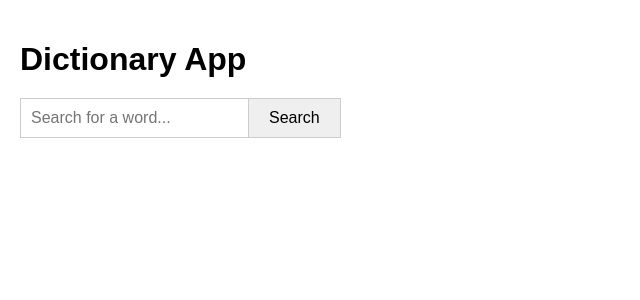
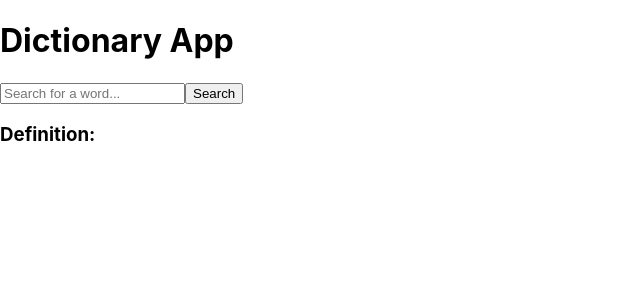
Before and after one commit to thershan/XDictionary, a React (Create React App) app: page / in a window 1280 px wide. Shown: the top 300 px of the page, without its empty margins (0-640 px from the left). Built offline with nearby package versions, Linux system fonts and the light colour scheme.

Commit message:
Update structure to match required format

```diff
--- a/src/App.js
+++ b/src/App.js
@@ -14,7 +14,7 @@ function App() {
     const trimmedSearchTerm = searchTerm.trim();
 
     if (!trimmedSearchTerm) {
-      setResult("Word not found in the dictionary.");  // Show error message when no search term is entered
+      setResult("");  // Clear the result if no search term is entered
       return;
     }
 
@@ -23,36 +23,25 @@ function App() {
     );
 
     if (foundWord) {
-      setResult(
-        <div>
-          <strong>Definition:</strong> {foundWord.meaning}
-        </div>
-      );
+      setResult(foundWord.meaning);  // Display the meaning directly
     } else {
-      setResult("Word not found in the dictionary.");  // Show error message when word is not found
+      setResult("Word not found in the dictionary.");  // Display exact message
     }
   };
 
   return (
-    <div style={{ padding: '20px', fontFamily: 'Arial, sans-serif' }}>
-      <h1 style={{ marginBottom: '20px' }}>Dictionary App</h1>
-      <div style={{ marginBottom: '20px' }}>
-        <input
-          type="text"
-          value={searchTerm}
-          onChange={(e) => setSearchTerm(e.target.value)}
-          placeholder="Search for a word..."
-          style={{ padding: '10px', fontSize: '16px', border: '1px solid #ccc' }}
-        />
-        <button
-          onClick={handleSearch}
-          style={{ padding: '10px 20px', fontSize: '16px', cursor: 'pointer', border: '1px solid #ccc', marginLeft: '-1px' }}
-        >
-          Search
-        </button>
-      </div>
-      <div style={{ fontSize: '18px', marginTop: '20px' }}>
-        {result}
+    <div className="App">
+      <h1>Dictionary App</h1>
+      <input
+        type="text"
+        placeholder="Search for a word..."
+        value={searchTerm}
+        onChange={(e) => setSearchTerm(e.target.value)}
+      />
+      <button onClick={handleSearch}>Search</button>
+      <div className="result">
+        <h3>Definition:</h3>
+        <p>{result}</p>
       </div>
     </div>
   );
```
